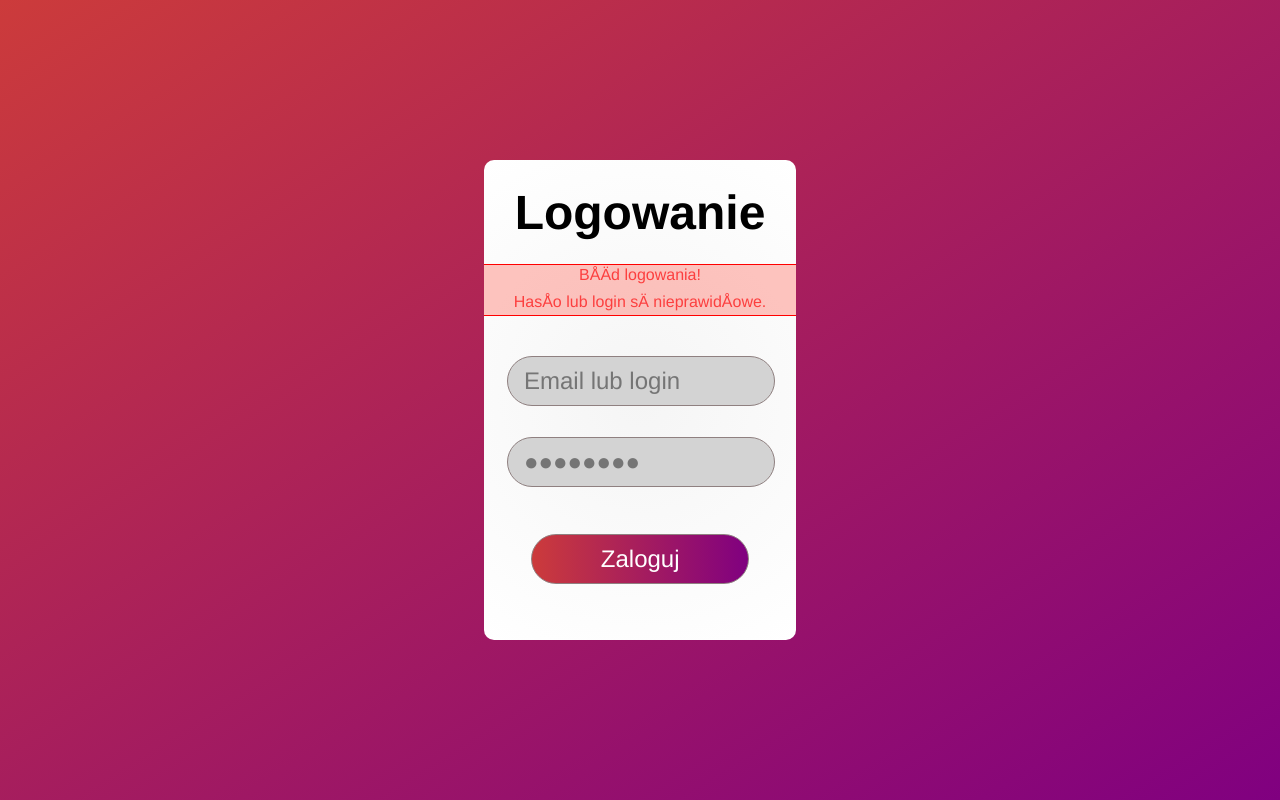
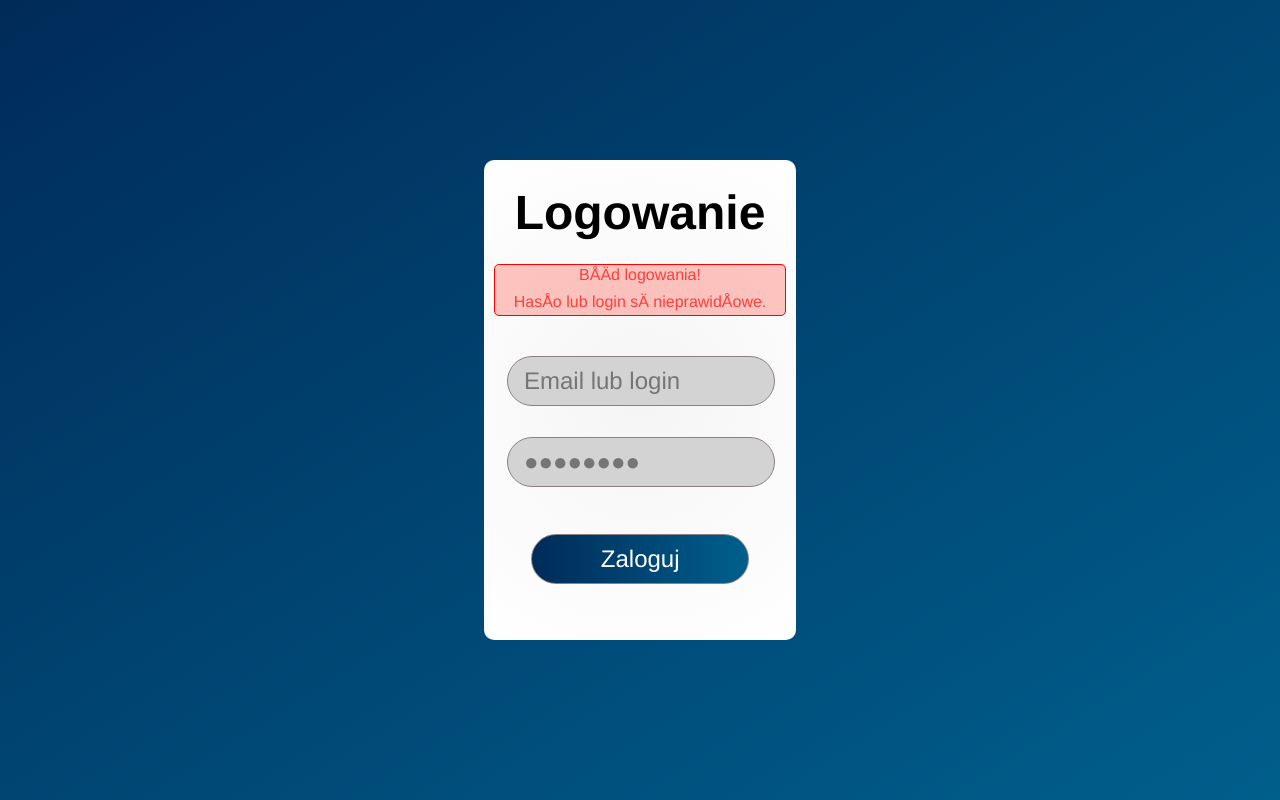
Before and after one commit to DogiWOW/Cash-Register-Webapp, a PHP site: page / in a window 1280 px wide. Run offline with PHP 8.4, Linux system fonts and the light colour scheme; the visitor is signed in with stand-in values (Sample User, id 1).

Commit message:
Zmiana koloru i dodano margines przy bledzie

```diff
--- a/CSS/style-logowanie.css
+++ b/CSS/style-logowanie.css
@@ -1,6 +1,6 @@
 :root{
-    --section-gradient-1: rgb(204, 59, 59);
-    --section-gradient-2: purple;
+    --section-gradient-1: #002b59;
+    --section-gradient-2: #005f8c;
     --login-panel-gradient-1: whitesmoke;
     --login-panel-gradient-2: white;
 }
@@ -72,9 +72,10 @@
     align-items: center;
     text-align: center;
     justify-content: center;
-    border-top: 1px red solid;
-    border-bottom: 1px red solid;
+    margin-inline: 10px;
+    border: 1px red solid;
     color: rgb(252, 63, 63);
     height: 50px;
     background-color: rgb(255, 63, 46, 0.3);
+    border-radius: 5px;
 }
```
Also changed, not shown: README.md.
